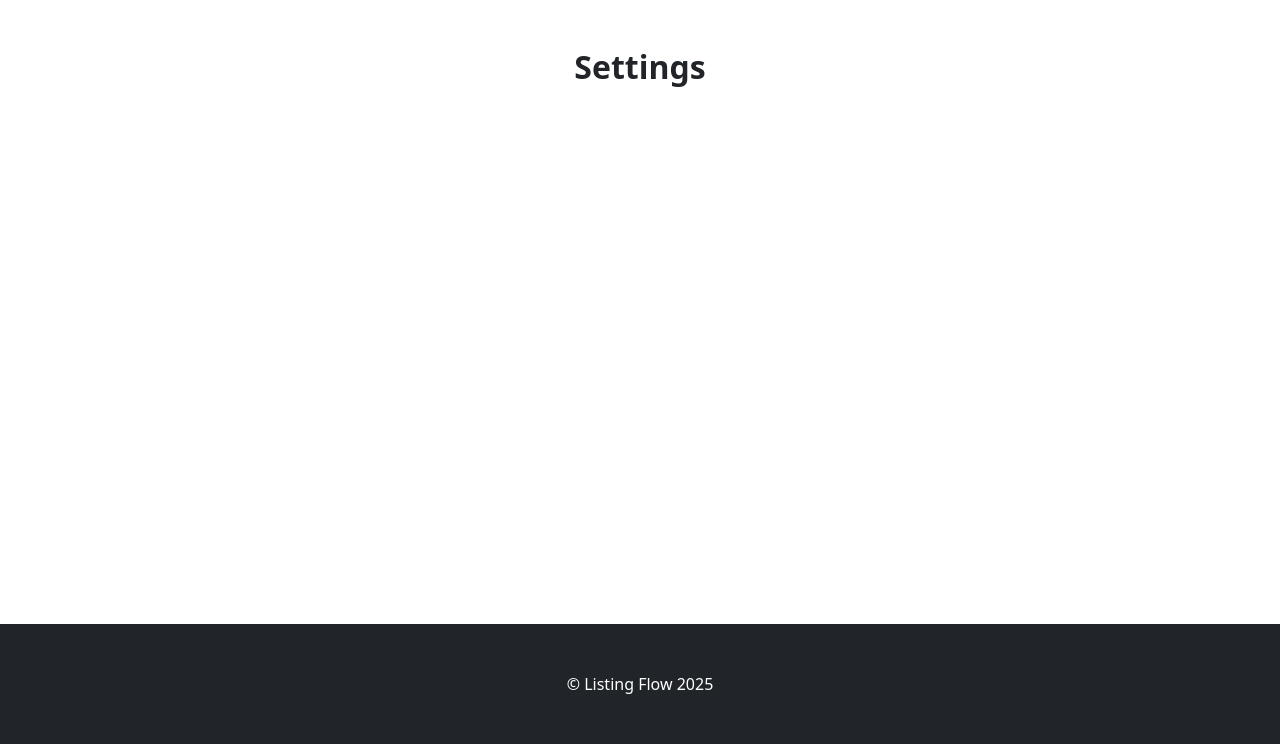
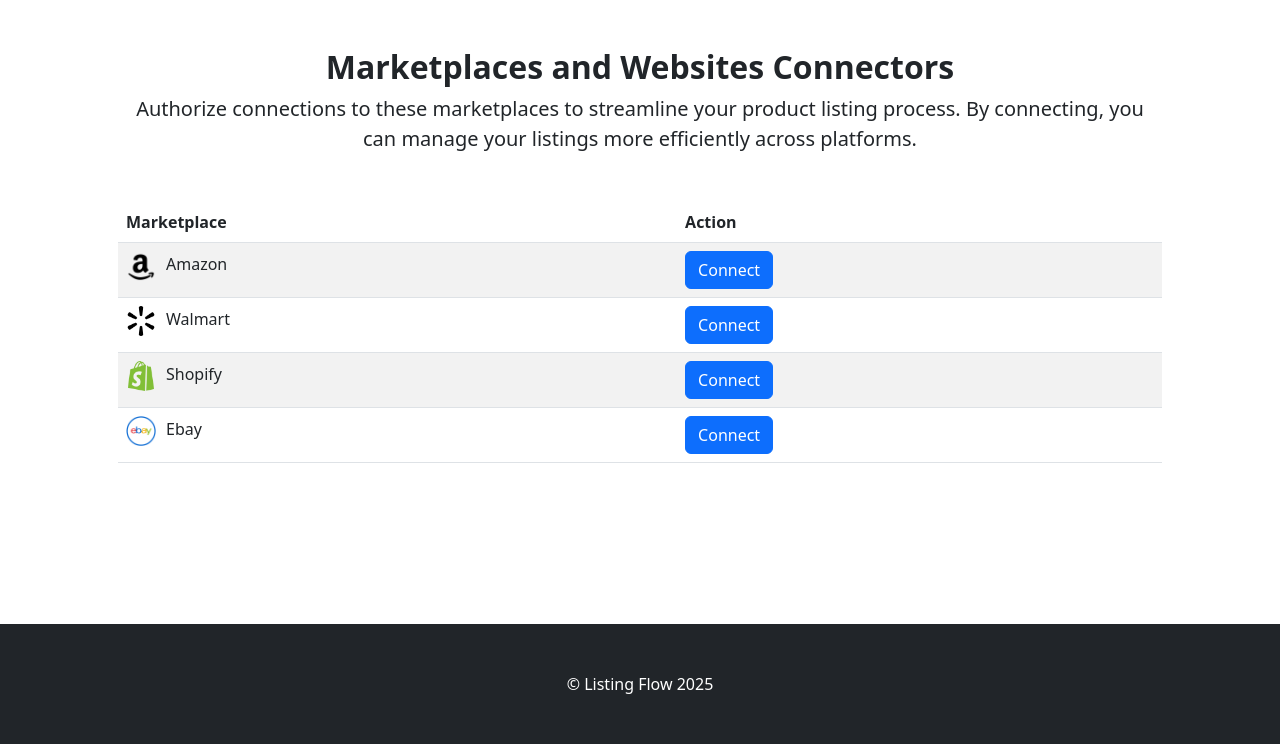
Before and after one commit to bcm082/listingapp, a Flask app: page /settings in a window 1280 px wide. Shown: the part 56-800 px from the top of the page. Run offline with Flask 3, Linux system fonts and the light colour scheme; the visitor is signed in with stand-in values (Sample User, id 1); some libraries are stand-ins or nearby versions.

Commit message:
Updated Settings page frontend

```diff
--- a/backend/templates/settings.html
+++ b/backend/templates/settings.html
@@ -5,7 +5,34 @@
 {% block content %}
 <div class="container px-5 my-5">
     <div class="text-center mb-5">
-        <h2 class="fw-bolder">Settings</h2>
+        <h2 class="fw-bolder">Marketplaces and Websites Connectors</h2>
+        <p class="lead">Authorize connections to these marketplaces to streamline your product listing process. By connecting, you can manage your listings more efficiently across platforms.</p>
     </div>
+    <table class="table table-striped">
+        <thead>
+            <tr>
+                <th>Marketplace</th>
+                <th>Action</th>
+            </tr>
+        </thead>
+        <tbody>
+            <tr>
+                <td><img src="{{ url_for('static', filename='assets/amazon.png') }}" alt="Amazon Logo" style="width: 30px; height: auto; margin-right: 10px;">Amazon</td>
+                <td><button class="btn btn-primary">Connect</button></td>
+            </tr>
+            <tr>
+                <td><img src="{{ url_for('static', filename='assets/walmart.png') }}" alt="Walmart Logo" style="width: 30px; height: auto; margin-right: 10px;">Walmart</td>
+                <td><button class="btn btn-primary">Connect</button></td>
+            </tr>
+            <tr>
+                <td><img src="{{ url_for('static', filename='assets/shopify.png') }}" alt="Shopify Logo" style="width: 30px; height: auto; margin-right: 10px;">Shopify</td>
+                <td><button class="btn btn-primary">Connect</button></td>
+            </tr>
+            <tr>
+                <td><img src="{{ url_for('static', filename='assets/ebay.png') }}" alt="Ebay Logo" style="width: 30px; height: auto; margin-right: 10px;">Ebay</td>
+                <td><button class="btn btn-primary">Connect</button></td>
+            </tr>
+        </tbody>
+    </table>
 </div>
 {% endblock %}
```
Also changed, not shown: backend/static/assets/amazon.png (added), backend/static/assets/ebay.png (added), backend/static/assets/shopify.png (added), backend/static/assets/walmart.png (added).
